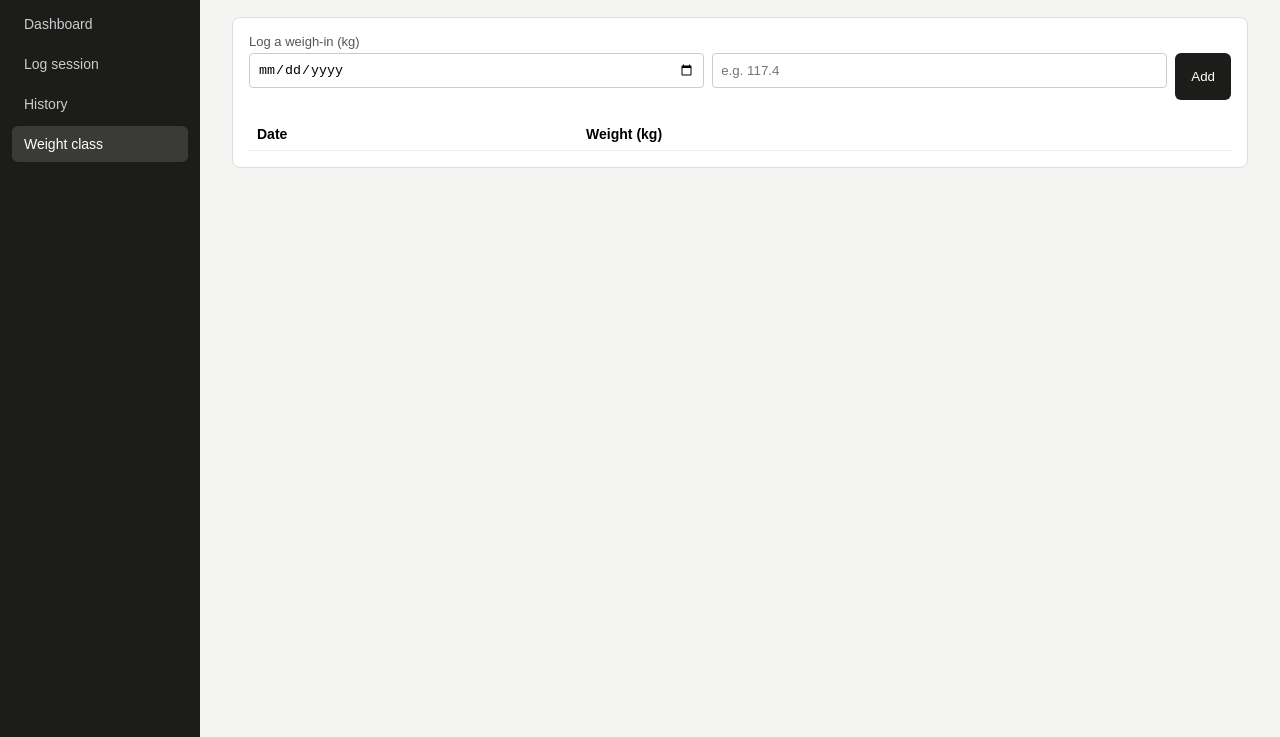
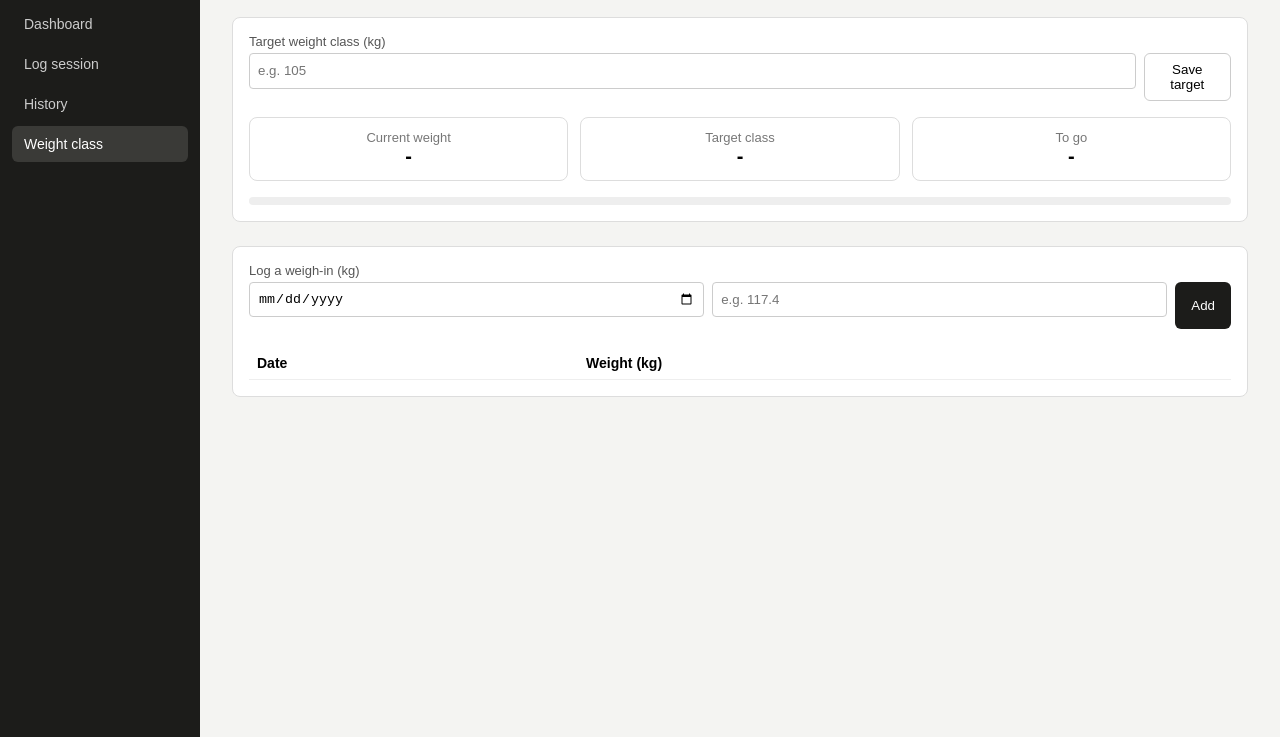
Before and after one commit to GonzaloDalmau/powerlifting-tracker, a plain HTML site: page index.html in a window 1280 px wide. Both pictures are taken after a click on the button "Weight class". Shown: the part 63-800 px from the top of the page. Drawn offline with Linux system fonts and the light colour scheme.

Commit message:
add weight class progress tracking

```diff
--- a/index.html
+++ b/index.html
@@ -106,6 +106,23 @@
 
   <div class="page" id="page-weight">
     <h2>Weight class</h2>
+
+    <div class="card" style="margin-bottom:24px;">
+      <label>Target weight class (kg)</label>
+      <div style="display:flex; gap:8px; margin-bottom:16px;">
+        <input type="number" id="target-class" placeholder="e.g. 105">
+        <button class="secondary" onclick="saveTargetClass()">Save target</button>
+      </div>
+      <div class="stats" style="grid-template-columns: repeat(3, 1fr); margin-bottom:0;">
+        <div class="stat"><div class="label">Current weight</div><div class="value" id="wc-current">-</div></div>
+        <div class="stat"><div class="label">Target class</div><div class="value" id="wc-target">-</div></div>
+        <div class="stat"><div class="label">To go</div><div class="value" id="wc-togo">-</div></div>
+      </div>
+      <div id="wc-bar-container" style="height:8px; background:#eee; border-radius:4px; overflow:hidden; margin-top:16px;">
+        <div id="wc-bar" style="width:0%; height:100%; background:#639922;"></div>
+      </div>
+    </div>
+
     <div class="card">
       <label>Log a weigh-in (kg)</label>
       <div style="display:flex; gap:8px;">
@@ -263,6 +280,14 @@
   }
 
   // ---- weight class ----
+  function getTargetClass() { return parseFloat(localStorage.getItem('targetClass')) || null; }
+  function saveTargetClass() {
+    const value = parseFloat(document.getElementById('target-class').value);
+    if (!value) { alert('Enter a target weight in kg.'); return; }
+    localStorage.setItem('targetClass', value);
+    renderWeight();
+  }
+
   function addWeighIn() {
     const date = document.getElementById('weigh-date').value;
     const value = parseFloat(document.getElementById('weigh-value').value);
@@ -283,6 +308,39 @@
       tr.innerHTML = `<td>${w.date}</td><td>${w.value}</td>`;
       tbody.appendChild(tr);
     });
+
+    const target = getTargetClass();
+    document.getElementById('target-class').value = target || '';
+    document.getElementById('wc-target').textContent = target ? target + ' kg' : '-';
+
+    if (weighIns.length === 0) {
+      document.getElementById('wc-current').textContent = '-';
+      document.getElementById('wc-togo').textContent = '-';
+      document.getElementById('wc-bar').style.width = '0%';
+      return;
+    }
+
+    // sort by date to find the earliest (starting weight) and latest (current)
+    const sorted = weighIns.slice().sort((a, b) => new Date(a.date) - new Date(b.date));
+    const startWeight = sorted[0].value;
+    const currentWeight = sorted[sorted.length - 1].value;
+    document.getElementById('wc-current').textContent = currentWeight + ' kg';
+
+    if (!target) {
+      document.getElementById('wc-togo').textContent = '-';
+      document.getElementById('wc-bar').style.width = '0%';
+      return;
+    }
+
+    const toGo = Math.max(0, currentWeight - target).toFixed(1);
+    document.getElementById('wc-togo').textContent = toGo + ' kg';
+
+    // progress: how much of the (startWeight -> target) distance has been covered
+    const totalDistance = startWeight - target;
+    const covered = startWeight - currentWeight;
+    let percent = totalDistance > 0 ? (covered / totalDistance) * 100 : 100;
+    percent = Math.max(0, Math.min(100, percent));
+    document.getElementById('wc-bar').style.width = percent + '%';
   }
 
   // initial paint
```
